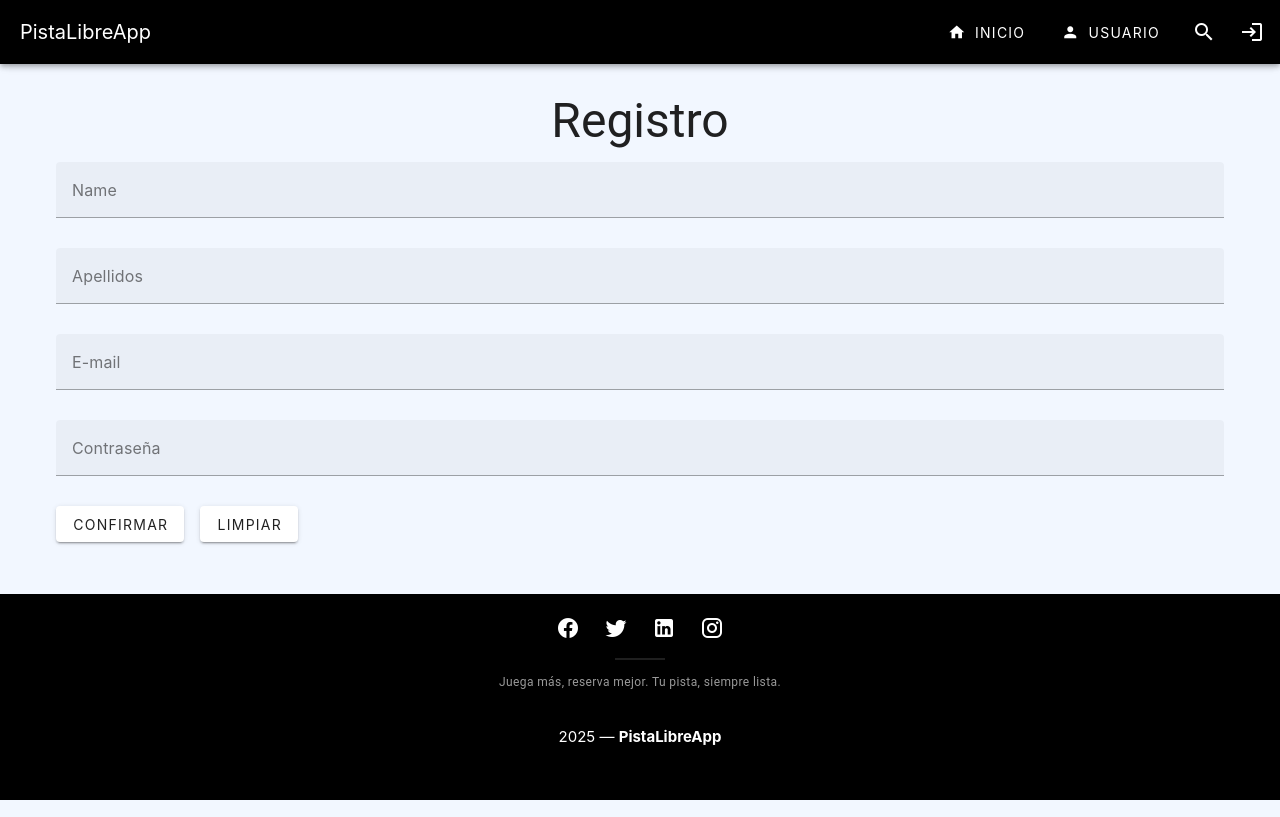
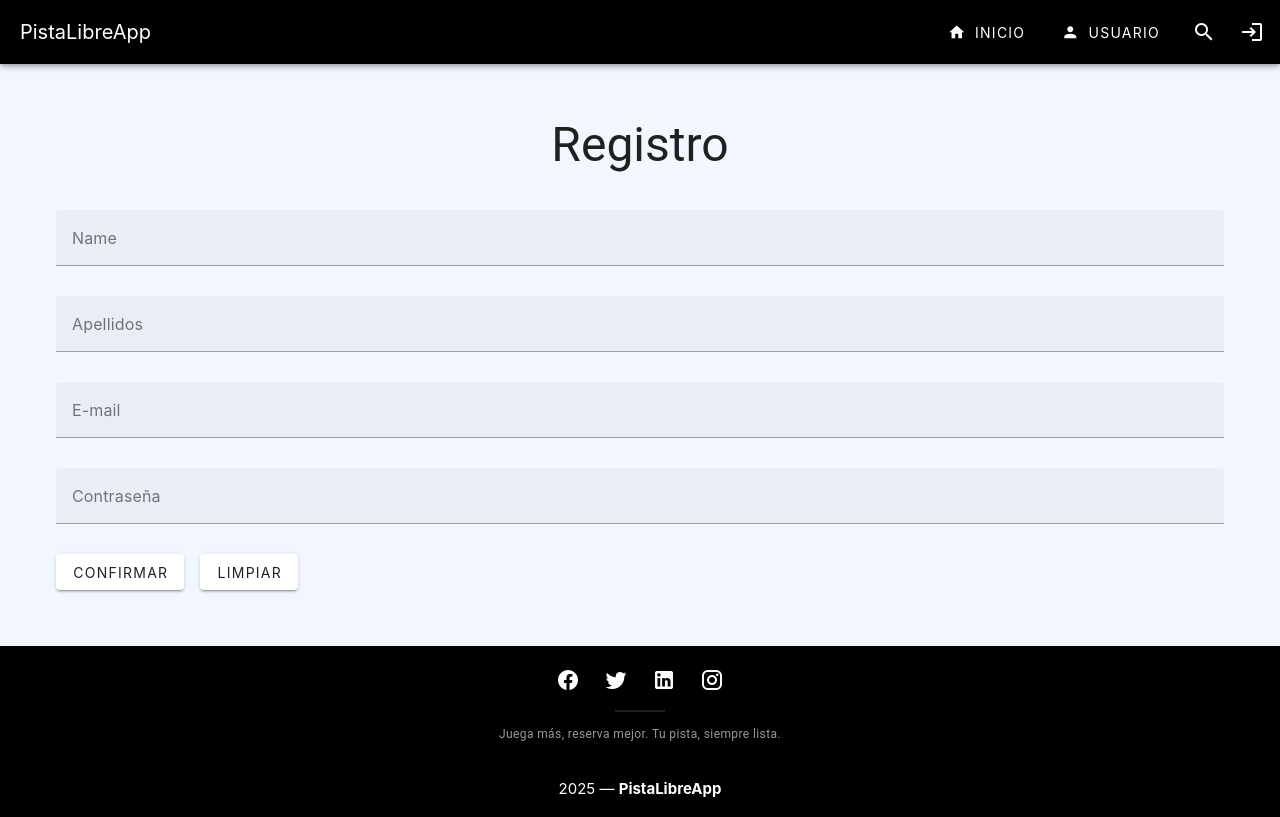
Before and after one commit to ceemeese/pistaLibre, a Vue app in the folder frontend/: page /register in a window 1280 px wide. Built offline with nearby package versions, Linux system fonts and the light colour scheme; the HTML template or start-up script is replaced by a standard one; what v-calendar would draw is missing.

Commit message:
Fix margins form y footer

```diff
--- a/frontend/src/components/AppFooter.vue
+++ b/frontend/src/components/AppFooter.vue
@@ -1,5 +1,5 @@
 <template>
-    <v-footer class="text-center d-flex flex-column ga-2 py-2 py-md-4" color="black">
+    <v-footer class="text-center d-flex flex-column ga-2 py-2 py-md-4 mt-5 mt-md-10" color="black">
 
         <div class="d-flex ga-3 justify-center">
             <v-btn
--- a/frontend/src/components/AppRegisterForm.vue
+++ b/frontend/src/components/AppRegisterForm.vue
@@ -1,6 +1,6 @@
 <template>
     <v-container >
-        <h1 class="text-h5 text-md-h3 mb-4 text-center mt-4">Registro</h1>
+        <h1 class="text-h5 text-md-h3 mb-6 mb-md-10 text-center mt-4 mt-md-10">Registro</h1>
         <form>
         <v-text-field
             v-model="state.name"
```
